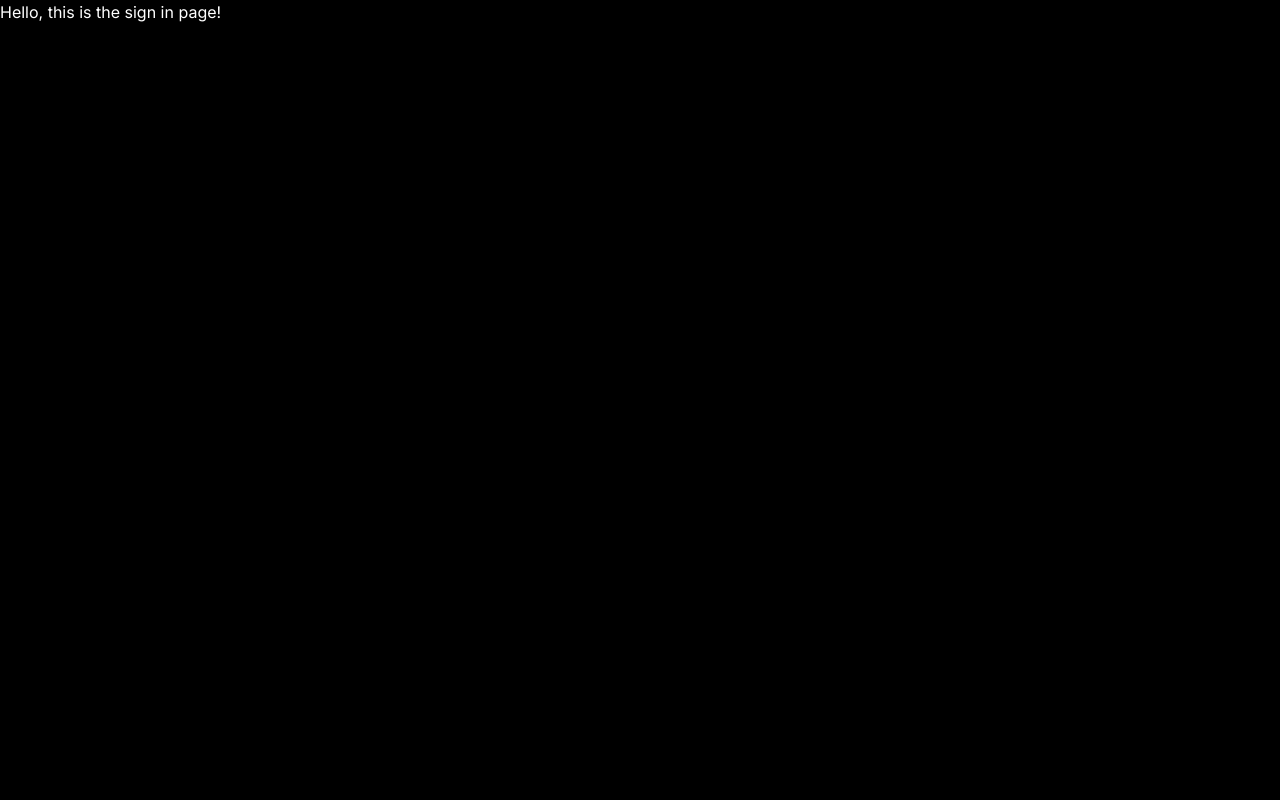
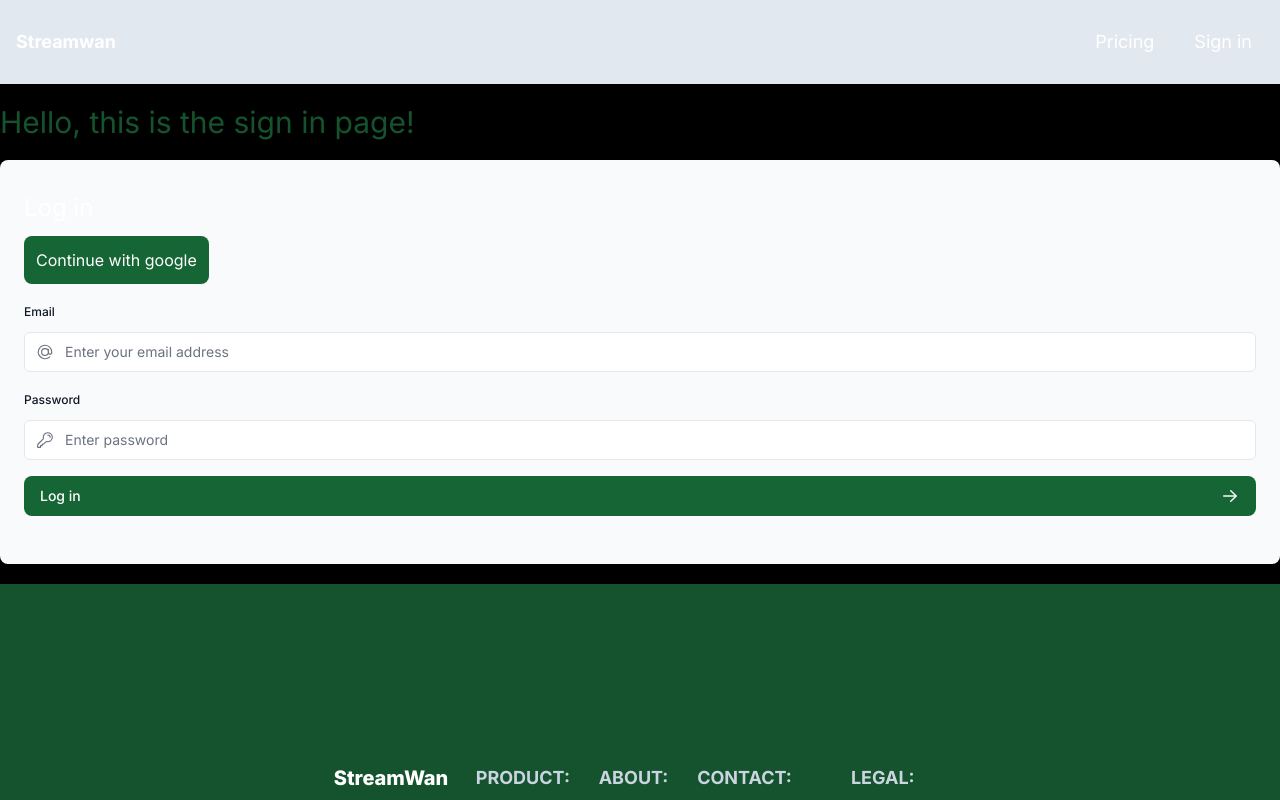
Before and after one commit to Jaarabytes/streamwan, a Next.js app: page /sign_in in a window 1280 px wide. Shown: the top 800 px of the page. Built offline with nearby package versions, Linux system fonts and the light colour scheme.

Commit message:
feat: add content
add and style various components

```diff
--- a/app/sign_in/page.tsx
+++ b/app/sign_in/page.tsx
@@ -1,9 +1,16 @@
-
+import Navbar from "@/app/ui/Navbar"
+import LoginForm from "@/app/ui/LoginForm"
+import Footer from "@/app/ui/Footer"
 
 export default function SignIn() {
     return (
         <>
-            <h1>Hello, this is the sign in page!</h1>
+            <Navbar />
+            <div className="my-5">
+                <h1 className="my-5 text-3xl text-green-900">Hello, this is the sign in page!</h1>
+                <LoginForm />
+            </div>
+            <Footer />
         </>
     )
 }
--- a/app/terms/page.tsx
+++ b/app/terms/page.tsx
@@ -0,0 +1,7 @@
+export default function TermsPage () {
+    return (
+        <>
+            <h1>Welcome to the terms page!</h1>
+        </>
+    )
+}
--- a/app/trial/page.tsx
+++ b/app/trial/page.tsx
@@ -1,8 +1,15 @@
-'use server'
+// 'use server'
 
 // Don't forget to add google auth xzz nerds reposiroty (it's starred)
-import { redirect } from "next/navigation"
+// import { redirect } from "next/navigation"
 
-export async function Trial () {
-    redirect(`/sign_in`)
+// export async function Trial () {
+//     redirect(`/sign_in`)
+// }
+export default function TrialPage () {
+    return (
+        <>
+            <h1>Hello, this is the trial page</h1>
+        </>
+    )
 }
--- a/app/ui/Button.tsx
+++ b/app/ui/Button.tsx
@@ -9,7 +9,7 @@ export function Button({ children, className, ...rest }: ButtonProps) {
     <button
       {...rest}
       className={clsx(
-        'flex h-10 items-center rounded-lg bg-blue-500 px-4 text-sm font-medium text-white transition-colors hover:bg-blue-400 focus-visible:outline focus-visible:outline-2 focus-visible:outline-offset-2 focus-visible:outline-blue-500 active:bg-blue-600 aria-disabled:cursor-not-allowed aria-disabled:opacity-50',
+        'flex h-10 items-center rounded-lg bg-green-800 px-4 text-sm font-medium text-white transition-colors hover:bg-green-600 focus-visible:outline focus-visible:outline-2 focus-visible:outline-offset-2 focus-visible:outline-green-600 active:bg-green-600 aria-disabled:cursor-not-allowed aria-disabled:opacity-50',
         className,
       )}
     >
--- a/app/ui/LoginForm.tsx
+++ b/app/ui/LoginForm.tsx
@@ -1,90 +1,101 @@
-// 'use client'
+'use client'
 
-// // import { lusitana } from '@/app/ui/fonts';
-// import {
-//   AtSymbolIcon,
-//   KeyIcon,
-//   ExclamationCircleIcon,
-// } from '@heroicons/react/24/outline';
-// import { ArrowRightIcon } from '@heroicons/react/20/solid';
-// import { Button } from './button';
-// import { useFormState, useFormStatus } from 'react-dom';
-// import { authenticate } from '@/app/lib/actions';
+// Add google authentication
+import { Button } from './Button';
+import { Lusitana } from 'next/font/google';
+import {
+  AtSymbolIcon,
+  KeyIcon,
+  ExclamationCircleIcon,
+} from '@heroicons/react/24/outline';
+import { ArrowRightIcon } from '@heroicons/react/20/solid';
+import { useFormState, useFormStatus } from 'react-dom';
+import { authenticate } from '@/app/lib/actions';
+import google from 'next-auth/providers/google';
 
-// export default function LoginForm() {
-//   const [errorMessage, dispatch] = useFormState(authenticate, undefined);
-//   return (
-//     <form
-//     action={dispatch}
-//     className="space-y-3">
-//       <div className="flex-1 rounded-lg bg-gray-50 px-6 pb-4 pt-8">
-//         <h1 className={`${lusitana.className} mb-3 text-2xl`}>
-//           Please log in to continue.
-//         </h1>
-//         <div className="w-full">
-//           <div>
-//             <label
-//               className="mb-3 mt-5 block text-xs font-medium text-gray-900"
-//               htmlFor="email"
-//             >
-//               Email
-//             </label>
-//             <div className="relative">
-//               <input
-//                 className="peer block w-full rounded-md border border-gray-200 py-[9px] pl-10 text-sm outline-2 placeholder:text-gray-500"
-//                 id="email"
-//                 type="email"
-//                 name="email"
-//                 placeholder="Enter your email address"
-//                 required
-//               />
-//               <AtSymbolIcon className="pointer-events-none absolute left-3 top-1/2 h-[18px] w-[18px] -translate-y-1/2 text-gray-500 peer-focus:text-gray-900" />
-//             </div>
-//           </div>
-//           <div className="mt-4">
-//             <label
-//               className="mb-3 mt-5 block text-xs font-medium text-gray-900"
-//               htmlFor="password"
-//             >
-//               Password
-//             </label>
-//             <div className="relative">
-//               <input
-//                 className="peer block w-full rounded-md border border-gray-200 py-[9px] pl-10 text-sm outline-2 placeholder:text-gray-500"
-//                 id="password"
-//                 type="password"
-//                 name="password"
-//                 placeholder="Enter password"
-//                 required
-//                 minLength={6}
-//               />
-//               <KeyIcon className="pointer-events-none absolute left-3 top-1/2 h-[18px] w-[18px] -translate-y-1/2 text-gray-500 peer-focus:text-gray-900" />
-//             </div>
-//           </div>
-//         </div>
-//         <LoginButton />
-//         <div
-//         className="flex h-8 items-end space-x-1"
-//         aria-live='polite'
-//         aria-atomic='true'
-//         >
-//           {errorMessage && (
-//             <>
-//               <ExclamationCircleIcon className='h-5 w-5 text-red-500' />
-//               <p className='text-sm text-red-500'>{errorMessage}</p>
-//             </>
-//           )}
-//         </div>
-//       </div>
-//     </form>
-//   );
-// }
+export default function LoginForm() {
+  const [errorMessage, dispatch] = useFormState(authenticate, undefined);
+  return (
+    <form
+    action={dispatch}
+    className="space-y-3">
+      <div className="flex-1 rounded-lg bg-gray-50 px-6 pb-4 pt-8">
+        <h1 className={`Lusitana.className mb-3 text-2xl`}>
+        Log in
+        </h1>
+        <button className='bg-green-800 p-3 rounded-lg text-white hover:bg-green-600'>
+          Continue with google
+        </button>
+        <div className="w-full">
+          <div>
+            <label
+              className="mb-3 mt-5 block text-xs font-medium text-gray-900"
+              htmlFor="email"
+            >
+              Email
+            </label>
+            <div className="relative">
+              <input
+                className="peer block w-full rounded-md border border-gray-200 py-[9px] pl-10 text-sm outline-2 placeholder:text-gray-500"
+                id="email"
+                type="email"
+                name="email"
+                placeholder="Enter your email address"
+                required
+              />
+              <AtSymbolIcon className="pointer-events-none absolute left-3 top-1/2 h-[18px] w-[18px] -translate-y-1/2 text-gray-500 peer-focus:text-gray-900" />
+            </div>
+          </div>
+          <div className="mt-4">
+            <label
+              className="mb-3 mt-5 block text-xs font-medium text-gray-900"
+              htmlFor="password"
+            >
+              Password
+            </label>
+            <div className="relative">
+              <input
+                className="peer block w-full rounded-md border border-gray-200 py-[9px] pl-10 text-sm outline-2 placeholder:text-gray-500"
+                id="password"
+                type="password"
+                name="password"
+                placeholder="Enter password"
+                required
+                minLength={6}
+              />
+              <KeyIcon className="pointer-events-none absolute left-3 top-1/2 h-[18px] w-[18px] -translate-y-1/2 text-gray-500 peer-focus:text-gray-900" />
+            </div>
+          </div>
+        </div>
+        <LoginButton />
+        <div
+        className="flex h-8 items-end space-x-1"
+        aria-live='polite'
+        aria-atomic='true'
+        >
+          {errorMessage && (
+            <>
+              <ExclamationCircleIcon className='h-5 w-5 text-red-500' />
+              <p className='text-sm text-red-500'>{errorMessage}</p>
+            </>
+          )}
+        </div>
+      </div>
+    </form>
+  );
+}
 
-// function LoginButton() {
-//   const { pending } = useFormStatus();
-//   return (
-//     <Button className="mt-4 w-full">
-//       Log in <ArrowRightIcon className="ml-auto h-5 w-5 text-gray-50" />
-//     </Button>
-//   );
-// }
+function LoginButton() {
+  const { pending } = useFormStatus();
+
+  const handleClick = ( event : any ) => {
+    if (pending) {
+      event.preventDefault()
+    }
+  }
+  return (
+    <Button className="mt-4 w-full" aria-disabled={pending} type='submit' onClick={handleClick}>
+      Log in <ArrowRightIcon className="ml-auto h-5 w-5 text-gray-50" />
+    </Button>
+  );
+}
--- a/app/ui/Marketing.tsx
+++ b/app/ui/Marketing.tsx
@@ -42,7 +42,7 @@ export default function Marketing () {
                 </div>
                 <div className='sm:w-1/2'>
                     <h2 className='text-[40px] text-green-900 font-extrabold my-5'>Cooperative Customer Care</h2>
-                    <p className='text-xl text-green-800'>Don't settle for less. StreamWan services provide excellent services before, during and after installation.
+                    <p className='text-xl text-green-800'>Don&apos;t settle for less. StreamWan services provide excellent services before, during and after installation.
                     We take full responsibility for problems encountered along the way.
                     </p>
                     <Link href={`/trial`}>
--- /dev/null
+++ b/app/ui/Sidenav.tsx
@@ -0,0 +1,57 @@
+import Link from "next/link"
+import { signOut } from "@/auth"
+import { PowerIcon } from "@heroicons/react/24/outline"
+import HomeIcon from "@heroicons/react/24/outline";
+import DocumentDuplicateIcon from "@heroicons/react/24/outline";
+import UserGroupIcon from "@heroicons/react/24/outline";
+import clsx from "clsx";
+// import LinkIcon from "@heroicons/react/24/outline";
+export default function Sidenav () {
+    const links = [
+        { name: 'Home', href: '/dashboard', icon: HomeIcon },
+        {
+          name: 'Payments',
+          href: '/dashboard/payments',
+          icon: DocumentDuplicateIcon,
+        },
+        { name: 'Customers', href: '/dashboard/customers', icon: UserGroupIcon },
+      ];
+    return (
+        <>
+            <div className="h-full flex flex-col px-3 py-4 md:px-2 bg-white">
+                <Link className="mb-2 flex h-20 items-end justify-start rounded-md bg-green-900 p-4 md:h-40" href="/"> Streamwan </Link>
+                <div className="flex grow justify-between flex-row space-x-2 md:flex-col md:space-x-0 md:space-y-2">
+                    {links.map((link) => {
+                        const LinkIcon = link.icon;
+                        return (
+                        <Link
+                            key={link.name}
+                            href={link.href}
+                            className={clsx(
+                            "flex h-[48px] grow items-center justify-center gap-2 rounded-md bg-gray-50 p-3 text-sm font-medium hover:bg-green-900 hover:text-white md:flex-none md:justify-start md:p-2 md:px-3",
+                            {
+                                "text-black": link.href,
+                            },
+                            )}
+                        >
+                            <p className="hidden md:block">{link.name}</p>
+                        </Link>
+                        );
+                    })}
+                    <div className="hidden h-auto w-full grow rounded-md bg-gray-50 md:block"></div>
+                    <form action={async () => {
+                    'use server'
+                    await signOut();
+                    }}>
+                        <button className="flex h-[48px] w-full grow items-center justify-center gap-2
+                        rounded-md bg-gray-50 p-3 text-sm font-medium hover:bg-green-900 hover:text-green-100 md:flex-none md:justify-start md:p-2 md:px-3">
+                            <PowerIcon className="w-6" />
+                            <div className="hidden md:block">Sign Out</div>
+                        </button>
+                    </form>
+                </div>
+            </div>
+
+        </>
+    )
+}
```
Also changed, not shown: app/ui/Finalize.tsx (+9 -9 lines), app/ui/NavLinks.tsx (added, +48 -0 lines).
